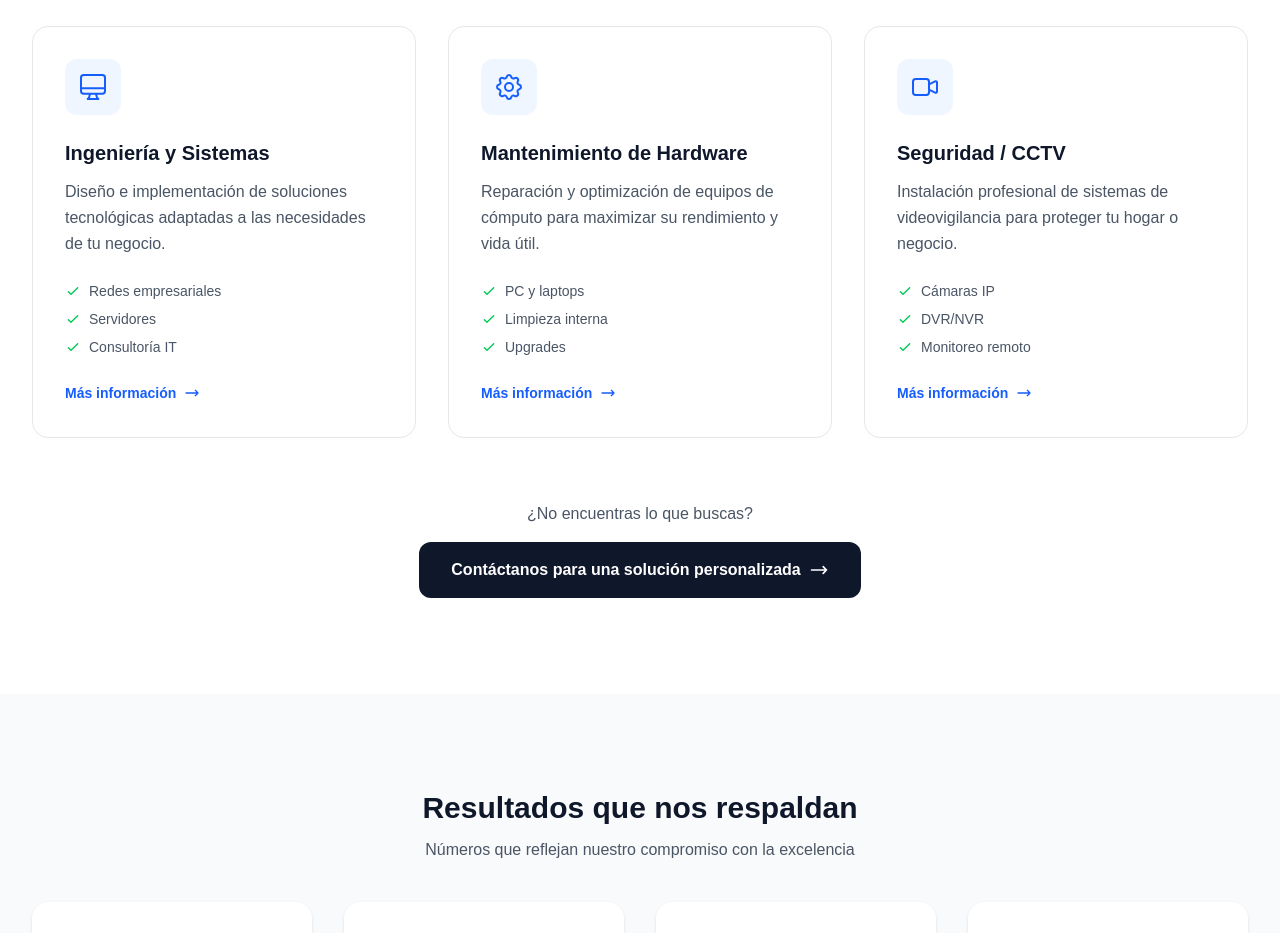
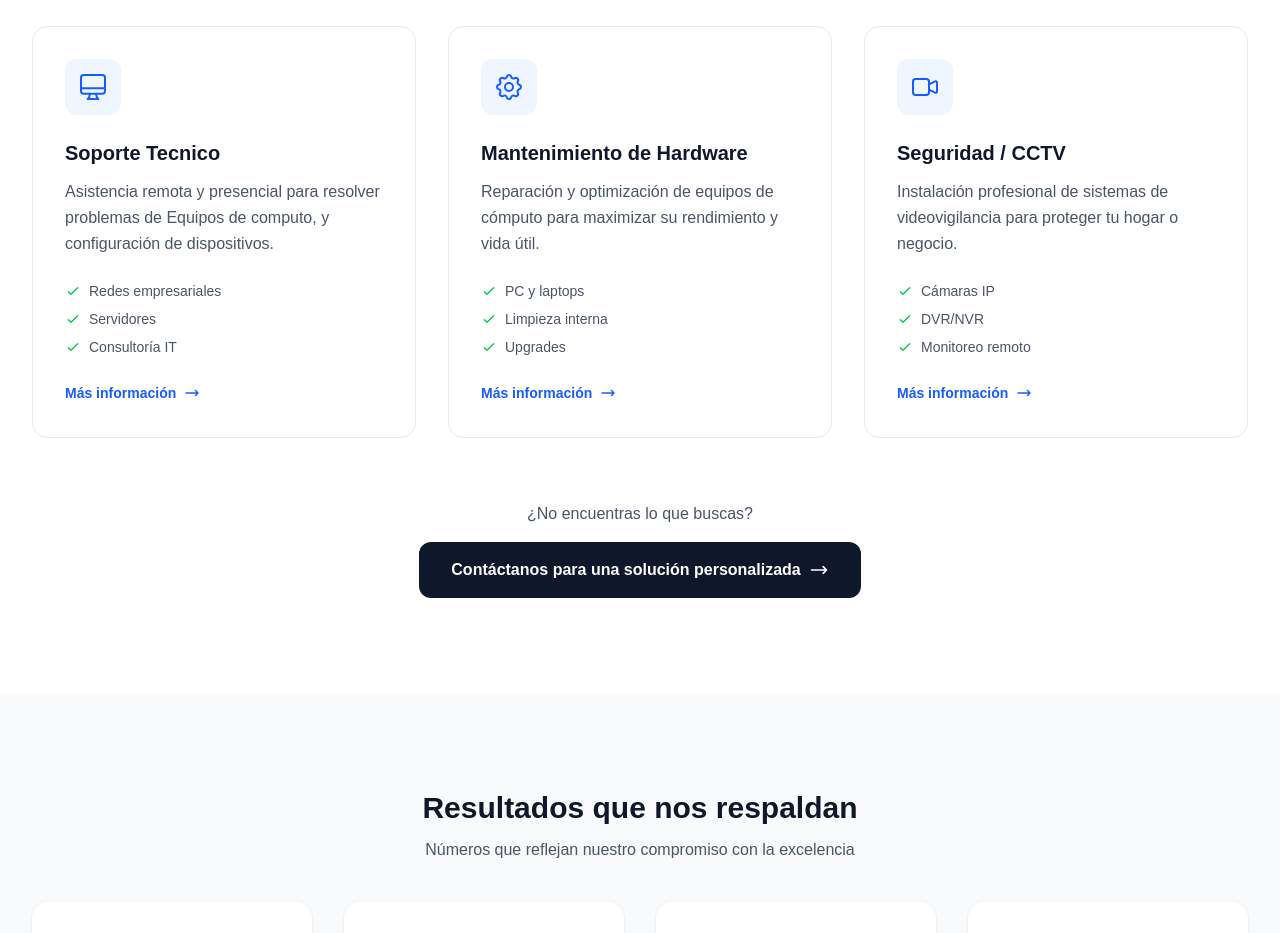
Before and after one commit to Osvany1003/securytechIT, a Next.js app in the folder frontend/: page / in a window 1280 px wide. Shown: the part 1000-1933 px from the top of the page. Built offline with nearby package versions, Linux system fonts and the light colour scheme.

Commit message:
Actualicé el número de WhatsApp y los datos de contacto

```diff
--- a/frontend/components/ServicesSummary.tsx
+++ b/frontend/components/ServicesSummary.tsx
@@ -9,8 +9,9 @@ interface Service {
 const services: Service[] = [
   {
     id: 1,
-    title: 'Ingeniería y Sistemas',
-    description: 'Diseño e implementación de soluciones tecnológicas adaptadas a las necesidades de tu negocio.',
+    title: 'Soporte Tecnico',
+    description: 'Asistencia remota y presencial para resolver problemas de Equipos de computo,    ' +
+        ' y configuración de dispositivos.',
     icon: (
       <svg className="w-8 h-8" fill="none" stroke="currentColor" viewBox="0 0 24 24">
         <path strokeLinecap="round" strokeLinejoin="round" strokeWidth={1.5} d="M9.75 17L9 20l-1 1h8l-1-1-.75-3M3 13h18M5 17h14a2 2 0 002-2V5a2 2 0 00-2-2H5a2 2 0 00-2 2v10a2 2 0 002 2z" />
```
Also changed, not shown: 1 other file (tests, documents, lock files or other folders).
